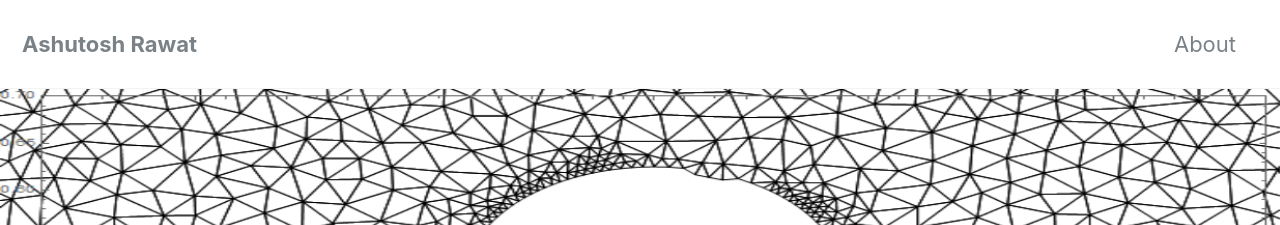
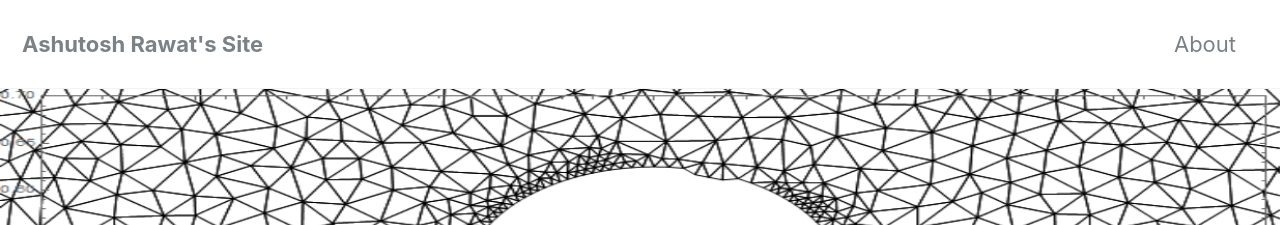
Before and after one commit to ashutoshrawat/ashutoshrawat.github.io, a Jekyll site: the page built from _pages/about.md, in a window 1280 px wide and 900 px high. Shown: the top 225 px of the window. Built offline with Jekyll 4.4.1, drawn with Linux system fonts in a browser that asks for light colours; nearby versions of some CDN libraries.

Commit message:
changes to _config.yml

```diff
--- a/_config.yml
+++ b/_config.yml
@@ -16,7 +16,7 @@ minimal_mistakes_skin    : "default" # "air", "aqua", "contrast", "dark", "dirt"
 
 # Site Settings
 locale                   : "en-US"
-title                    : "Ashutosh Rawat"
+title                    : "Ashutosh Rawat's Site"
 title_separator          : "-"
 name                     : "Ashutosh Rawat"
 description              : "Computational Mechancis Portfolio"
```
